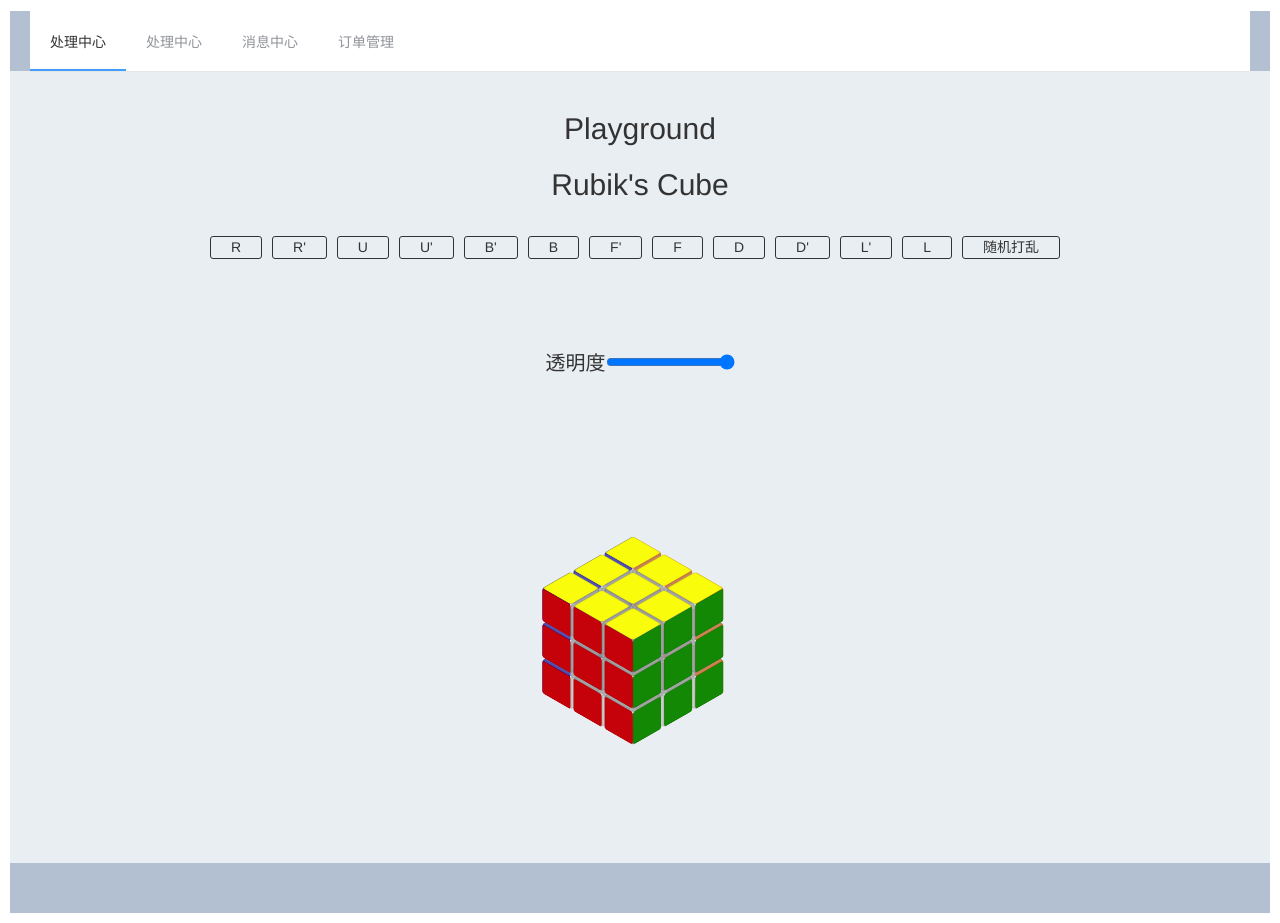
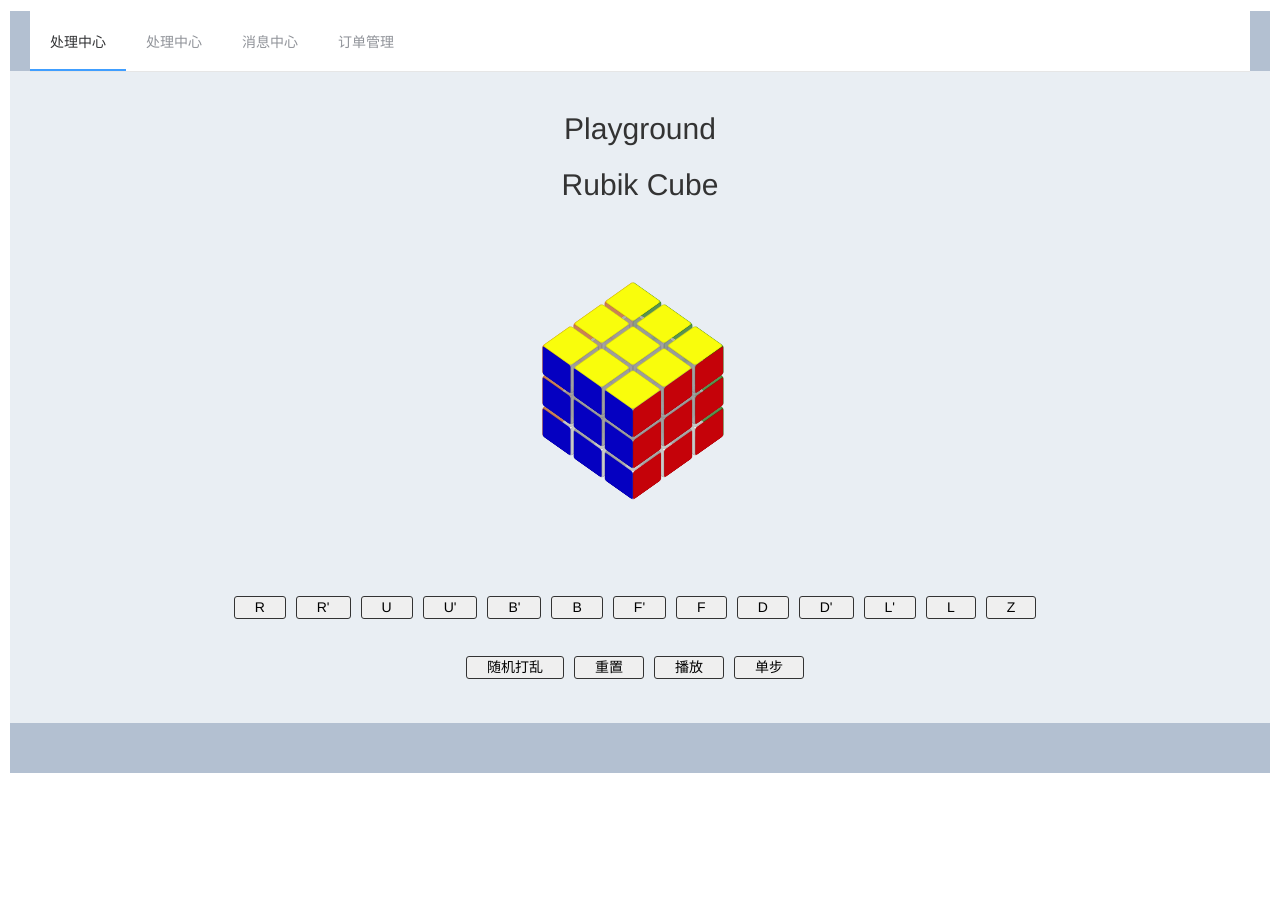
Before and after one commit to K-Akechi/cube_demo, a Vue app: page / in a window 1280 px wide. After the commit the page ends 800 px from the top, so only its background shows below. Built offline with nearby package versions, Linux system fonts and the light colour scheme.

Commit message:
camera test

```diff
--- a/src/components/CubeCore.vue
+++ b/src/components/CubeCore.vue
@@ -1,27 +1,30 @@
 <template>
 <div class="hello" @mousedown="handleMouseDown">
   <h1>{{ title }}</h1>
+  <div class="cube" :style="'transform: rotateX('+rotateX+'deg) rotateY('+rotateY+'deg)'">
+    <Cube v-for="pos in positions" :position="pos" :ref="pos[0]+'-'+pos[1]+'-'+pos[2]" :key="pos[0]+'-'+pos[1]+'-'+pos[2]" :id="pos[0]+'-'+pos[1]+'-'+pos[2]" :opacity="opacity/100">
+    </Cube>
+  </div>
   <div class="button-group">
-    <div class="button" @click="rotate('r', 1)">R</div>
-    <div class="button" @click="rotate('r', -1)">R'</div>
-    <div class="button" @click="rotate('u', -1)">U</div>
-    <div class="button" @click="rotate('u', 1)">U'</div>
-    <div class="button" @click="rotate('b', 1)">B'</div>
-    <div class="button" @click="rotate('b', -1)">B</div>
-    <div class="button" @click="rotate('f', -1)">F'</div>
-    <div class="button" @click="rotate('f', 1)">F</div>
-    <div class="button" @click="rotate('d', 1)">D</div>
-    <div class="button" @click="rotate('d', -1)">D'</div>
-    <div class="button" @click="rotate('l', 1)">L'</div>
-    <div class="button" @click="rotate('l', -1)">L</div>
-    <div class="button" @click="randomRotate(25,true)">随机打乱</div>
+    <button name = "R" id = 1 @click="rotate('r', 1)">R</button>
+    <button name = "R'" id = 2 @click="rotate('r', -1)">R'</button>
+    <button name = "U" id = 3 @click="rotate('u', -1)">U</button>
+    <button name = "U'" id = 4 @click="rotate('u', 1)">U'</button>
+    <button name = "B'" id = 5 @click="rotate('b', 1)">B'</button>
+    <button name = "B" id = 6 @click="rotate('b', -1)">B</button>
+    <button name = "F'" id = 7 @click="rotate('f', -1)">F'</button>
+    <button name = "F" id = 8 @click="rotate('f', 1)">F</button>
+    <button name = "D" id = 9 @click="rotate('d', 1)">D</button>
+    <button name = "D'" id = 10 @click="rotate('d', -1)">D'</button>
+    <button name = "L'" id = 11 @click="rotate('l', 1)">L'</button>
+    <button name = "L" id = 12 @click="rotate('l', -1)">L</button>
+    <button name = "L" id = 18 @click="rotate('z', -1)">Z</button>
   </div>
-  <div class="opacity-set">
-    <label>透明度</label>
-    <input @mousemove.stop="()=>{}" type="range" v-model="opacity" min="0" max="100">
-  </div>
-  <div class="cube" :style="'transform: rotateX('+rotateX+'deg) rotateY('+rotateY+'deg)'">
-    <Cube v-for="position in positions" :position="position" :ref="position[0]+'-'+position[1]+'-'+position[2]" :key="position[0]+'-'+position[1]+'-'+position[2]" :id="position[0]+'-'+position[1]+'-'+position[2]" :opacity="opacity/100"></Cube>
+  <div class="button-group">
+    <button name = "RR" id = 13 @click="randomRotate(20,true)">随机打乱</button>
+    <button name = "RE" id = 14 @click="reset()">重置</button>
+    <button name = "PL" id = 15 v-on:click="count += 1" @click="play()">播放</button>
+    <button name = "SP" id = 17 v-on:click="counter += 1" @click="singleplay()">单步</button>
   </div>
 </div>
 </template>
@@ -38,27 +41,15 @@ for (let x = 1; x < 4; x++) {
   }
 }
 
-function generateRandomRotateParams(last) {
+function generateRandomRotateParams() {
   const param = {
     direction: '',
     clockwise: 0
   };
-
-  const isReserve = (lhs, rhs) => {
-    return lhs.direction === rhs.direction && lhs.clockwise + rhs.clockwise === 0
-  }
-
-  const directions = ['r', 'u', 'b', 'f', 'd', 'l'];
-  param.direction = directions[Math.floor(Math.random() * 6)];
+  const directions = ['r', 'u', 'b', 'f', 'd', 'l', 'z'];
+  param.direction = directions[Math.floor(Math.random() * 7)];
   const clockwises = [-1, 1];
   param.clockwise = clockwises[Math.floor(Math.random() * 2)];
-
-  if (last !== undefined) {
-    if (isReserve(param, last)) {
-      return generateRandomRotateParams(last);
-    }
-  }
-
   return param;
 }
 
@@ -66,22 +57,50 @@ export default {
   name: 'CubeCore',
   data() {
     return {
-      title: 'Rubik\'s Cube',
-      rotateX: -35,
-      rotateY: -45,
+      params: [],
+      title: 'Rubik Cube',
+      rotateX: -45,
+      rotateY: 45,
       rotateing: false,
       looping: false,
       opacity: 100,
+      counter: 0,
+      count: 0,
+      index: 0,
       positions
     };
   },
   methods: {
+    generateparams() {
+      this.params = [];
+      for (let i = 0; i < 20; i++) {
+        this.params.push(generateRandomRotateParams());
+      }
+    },
+    reset() {
+      this.rotateing = false;
+      this.looping = false;
+      this.opacity = 100;
+      this.params = [];
+      this.count = 0;
+      this.index = 0;
+      for (let i = 0; i < 20; i++) {
+        this.params.push(generateRandomRotateParams());
+      }
+      for (let i = 0; i < this.params.length; i++) {
+        console.log(this.params[i].direction, this.params[i].clockwise)
+      }
+    },
     rotate(direction, clockwise, callback, isnotclick) {
       if (this.looping && !isnotclick) {
         return
       }
       if (this.rotateing) {
         return
+      }
+      if (direction === 'z') {
+        this.rotateX = (this.rotateX + 180) % 360;
+        this.rotateY = (this.rotateY + 90) % 360;
       }
       let coordinate = '';
       let position = 0;
@@ -110,6 +129,8 @@ export default {
           coordinate = 'x';
           position = 1;
           break
+        case 'z':
+          break;
         default:
           console.log('error direction')
       }
@@ -156,7 +177,7 @@ export default {
         if (callback) {
           setTimeout(() => {
             callback()
-          }, 120)
+          }, 100)
         }
       }, 500)
     },
@@ -200,21 +221,54 @@ export default {
       document.addEventListener('mouseup', handleMouseUp);
     },
 
-    randomRotate(loopNum, isClick, lastParam) {
-      if ((this.looping && isClick) || this.rotateing) {
-        return
-      }
+    randomRotate(loopNum) {
       if (loopNum <= 0) {
         this.looping = false;
         return;
       }
       this.looping = true;
-      const param = generateRandomRotateParams(lastParam);
-
+      const param = generateRandomRotateParams();
+      console.log(param.direction, param.clockwise);
       this.rotate(
         param.direction,
         param.clockwise,
         this.randomRotate.bind(this, loopNum - 1, false, param), true);
+    },
+    playparams(index) {
+      const loopNum = this.params.length;
+      if (index >= loopNum || index < 0) {
+        this.looping = false;
+        return;
+      }
+      if (this.count % 2 === 0) {
+        this.index = index;
+        return;
+      }
+      const param = this.params[index];
+      console.log(param.direction, param.clockwise, index);
+      this.rotate(param.direction, param.clockwise, this.playparams.bind(this, index + 1, this.params[index]), true)
+    },
+    play() {
+      // this.generateparams();
+      // 可以实现双击重新播放
+      if (this.index === this.params.length) {
+        this.count = 1;
+        this.index = 0;
+      }
+      this.playparams(this.index);
+    },
+    singleplayparams(index) {
+      const loopNum = this.params.length;
+      if (index >= loopNum || index < 0) {
+        this.looping = false;
+        return;
+      }
+      const param = this.params[index];
+      console.log(param.direction, param.clockwise);
+      this.rotate(param.direction, param.clockwise, false, true);
+    },
+    singleplay() {
+      this.singleplayparams(this.counter - 1);
     },
   },
   components: {
@@ -234,7 +288,7 @@ h1 {
   line-height: 30px;
 }
 
-.button {
+button {
   padding: 0 20px;
   line-height: 21px;
   font-size: 14px;
@@ -251,10 +305,5 @@ h1 {
   position: relative;
   margin: 100px auto;
   transform-style: preserve-3d;
-  perspective: 10000000;
-}
-
-.opacity-set {
-  font-size: 20px;
 }
 </style>
```
